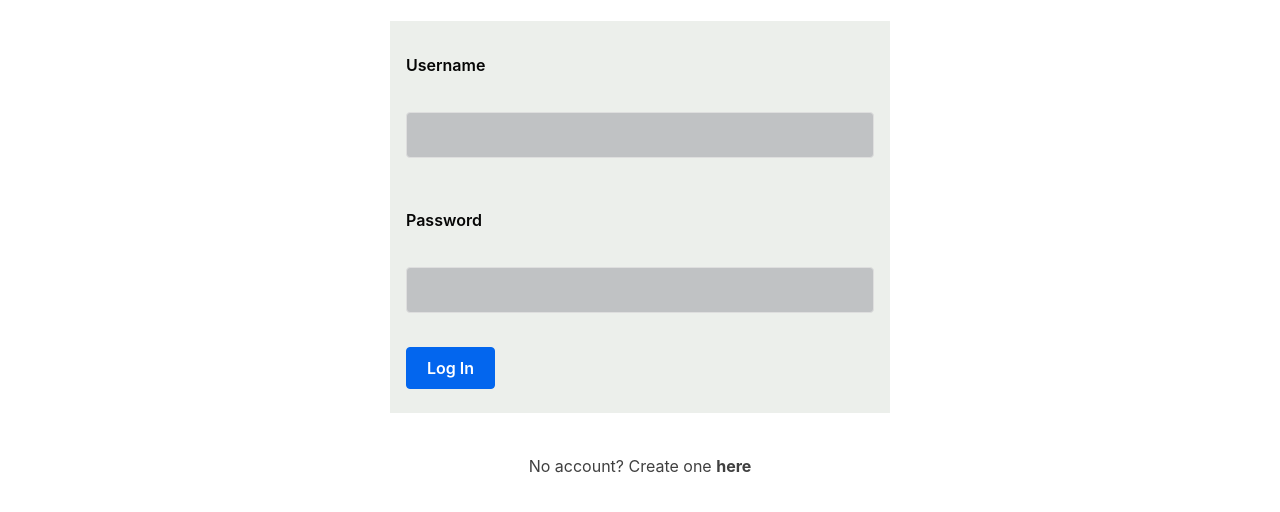
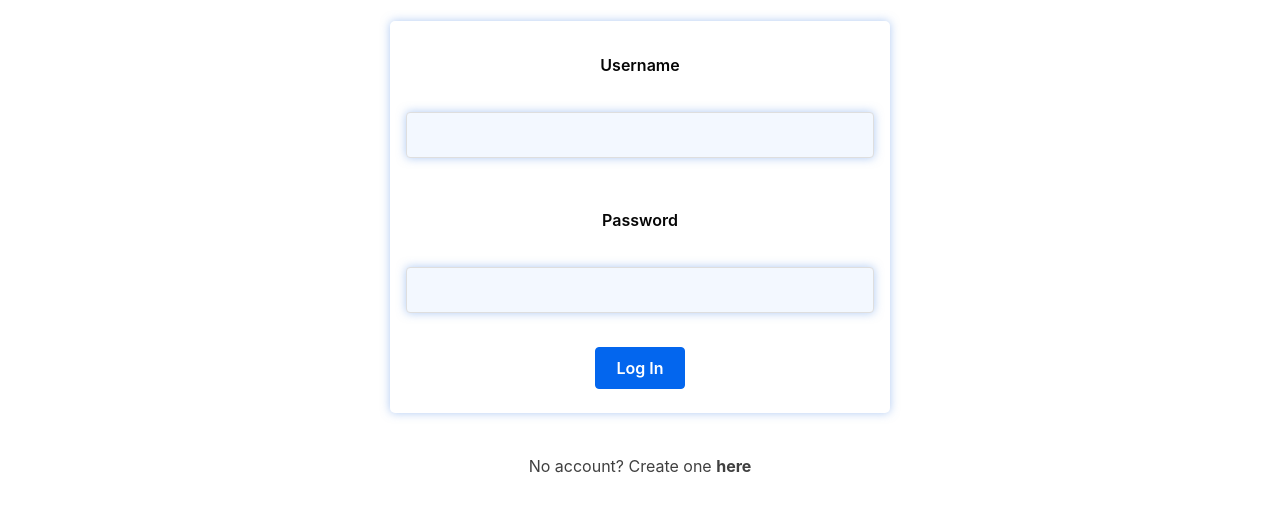
Before and after one commit to eckester/MyToDo, a React app in the folder packages/react-frontend/: page / in a window 1280 px wide. Shown: the part 190-702 px from the top of the page. Built offline with nearby package versions, Linux system fonts and the light colour scheme; no server answers.

Commit message:
login styling

```diff
--- a/packages/react-frontend/src/Login.css
+++ b/packages/react-frontend/src/Login.css
@@ -12,6 +12,7 @@
   text-decoration-color: black;
   color: black;
 }
+
 .sign-in {
   background-color: "#C0C2C4";
   padding: 1.5em;
@@ -19,7 +20,9 @@
 }
 
 .textBox {
-  background-color: rgb(81, 117, 164);
+  background-color: rgb(206, 220, 250);
+  color: black;
+  box-shadow: 0px 0px 10px rgba(95, 150, 231, 0.5);  /* Light blue shadow */
 }
 
 .box {
@@ -27,17 +30,19 @@
   display: flex;
   flex-direction: column;
   justify-content: center;
-  align-items: baseline;
+  align-items: center;
   padding: 1em;
   margin-top: 1em;
   margin-bottom: 1em;
   margin-left: auto;
   margin-right: auto;
-  background-color: #ecefeb;
+  background-color: #ffffff;
+  border-radius: 5px;
   color: rgb(6, 6, 6);
   width: 80%;
   min-width: 300px;
   max-width: 500px;
+  box-shadow: 0px 0px 10px rgba(95, 150, 231, 0.5);  /* Light blue shadow */
 }
 
 @media screen and (max-width: 600px) {
--- a/packages/react-frontend/src/Login.js
+++ b/packages/react-frontend/src/Login.js
@@ -38,7 +38,7 @@ function LoginPage(props) {
         </label>
         <br />
         <input
-          style={{ backgroundColor: "#C0C2C4" }}
+          style={{ backgroundColor: "#F3F8FF" }}
           name="username"
           id="username"
           value={creds.username}
@@ -52,7 +52,7 @@ function LoginPage(props) {
         </label>
         <br />
         <input
-          style={{ backgroundColor: "#C0C2C4" }}
+          style={{ backgroundColor: "#F3F8FF" }}
           className="textBox"
           id="password"
           name="password"
@@ -60,7 +60,7 @@ function LoginPage(props) {
           onChange={handleChange}
           type="password"
         />
-        <br />
+        <br style={{ alignContent: "center" }} />
         <input
           type="button"
           value={props.buttonLabel || "Log In"}
```
